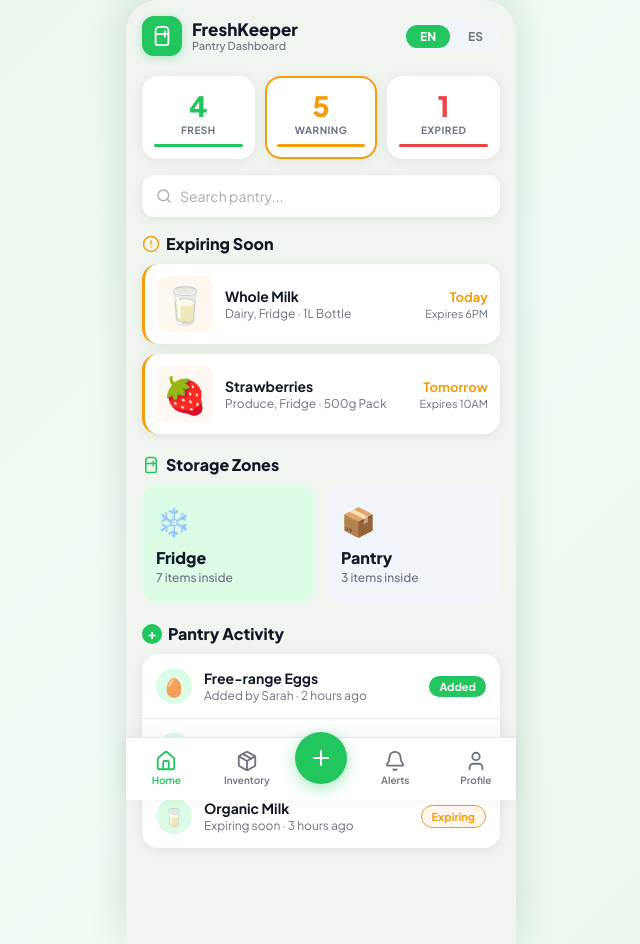
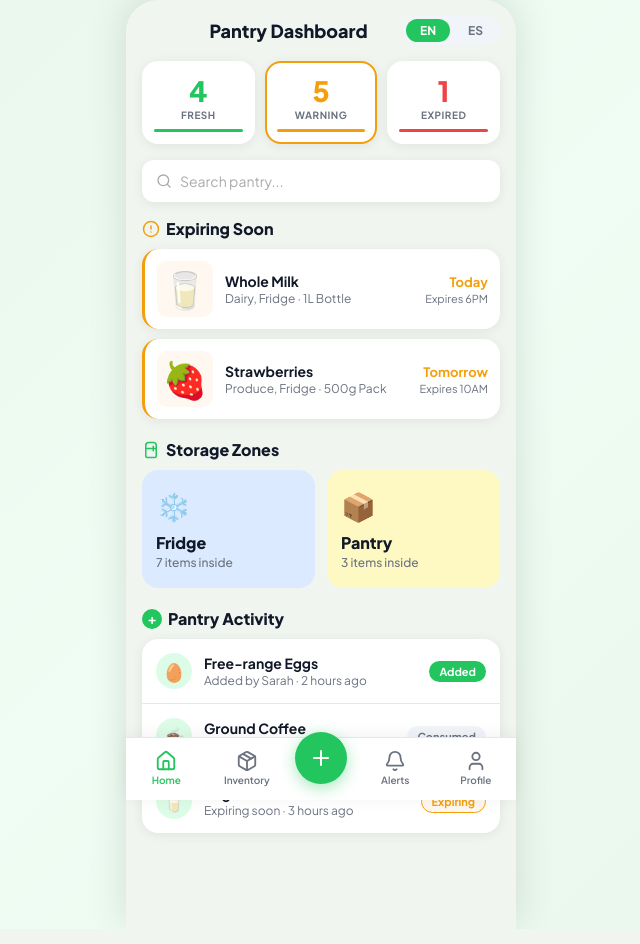
Before and after one commit to MarianaCedielF/PMC, a React (Vite) app: page / in a window 1280 px wide. Shown: the whole page, without its empty margins (319-959 px from the left). Built offline with nearby package versions, Linux system fonts and the light colour scheme.

Commit message:
Colores para fridge y pantry

```diff
--- a/src/App.css
+++ b/src/App.css
@@ -87,8 +87,8 @@ body { font-family: 'Plus Jakarta Sans', sans-serif; background: var(--bg); colo
 .zones-row { display: grid; grid-template-columns: 1fr 1fr; gap: 12px; margin-bottom: 20px; }
 .zone-card { border: none; border-radius: var(--radius); padding: 18px 14px; cursor: pointer; text-align: left; font-family: inherit; transition: transform 0.15s, box-shadow 0.15s; }
 .zone-card:hover { transform: translateY(-2px); box-shadow: 0 6px 20px rgba(0,0,0,0.12); }
-.zone-fridge { background: var(--green-light); }
-.zone-pantry { background: #f1f5f9; }
+.zone-fridge { background: #dbeafe; }
+.zone-pantry { background: #fef9c3; }
 .zone-icon { font-size: 28px; margin-bottom: 8px; }
 .zone-name { font-size: 16px; font-weight: 800; color: var(--text); }
 .zone-count { font-size: 12px; color: var(--text-sub); margin-top: 2px; font-weight: 500; }
@@ -177,7 +177,7 @@ body { font-family: 'Plus Jakarta Sans', sans-serif; background: var(--bg); colo
 .empty-emoji { font-size: 48px; margin-bottom: 12px; }
 .empty-text { color: var(--text-sub); font-size: 14px; font-weight: 500; }
 
-.profile-center { text-align: center; padding: 16px 0 12px; }
+.profile-center { text-align: center; padding: 0 0 12px; }
 .profile-avatar-ring { width: 90px; height: 90px; border-radius: 50%; border: 3px solid var(--green); display: flex; align-items: center; justify-content: center; margin: 0 auto 10px; background: white; box-shadow: 0 0 0 4px var(--green-light); }
 .profile-avatar { font-size: 48px; }
 .profile-name { font-size: 20px; font-weight: 800; }
--- a/src/screens/Home.jsx
+++ b/src/screens/Home.jsx
@@ -27,19 +27,10 @@ export default function Home() {
 
   return (
     <div className="screen">
-      <div className="header">
-        <div className="header-left">
-          <div className="logo-box">
-            <Refrigerator size={22} color="white" />
-          </div>
-          <div>
-            <div className="app-name">{t("appName")}</div>
-            <div className="app-sub">{t("pantryDashboard")}</div>
-          </div>
-        </div>
-        <div className="header-right">
-          <LangToggle />
-        </div>
+      <div className="header header-simple">
+        <div style={{ width: 32 }} />
+        <span className="page-title">{t("pantryDashboard")}</span>
+        <LangToggle />
       </div>
 
       <div className="stats-row">
```
